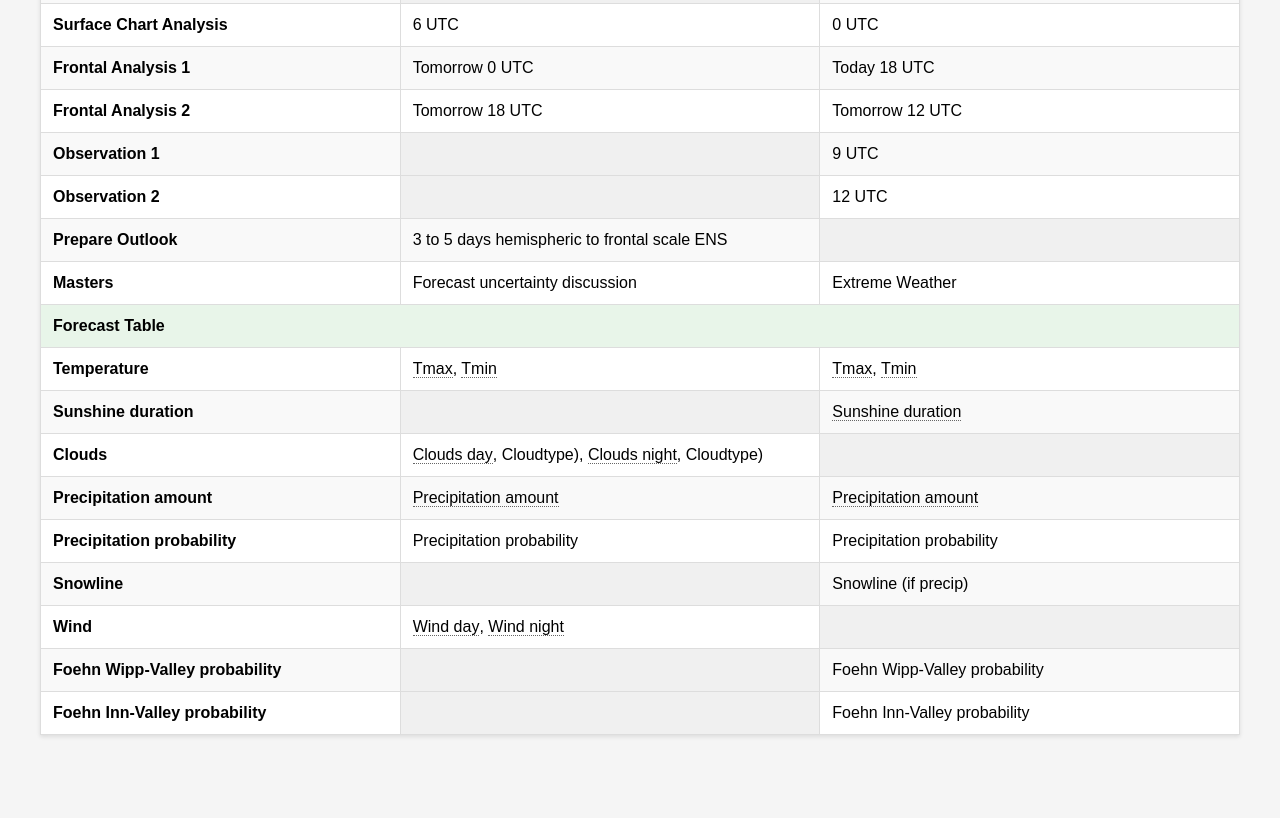
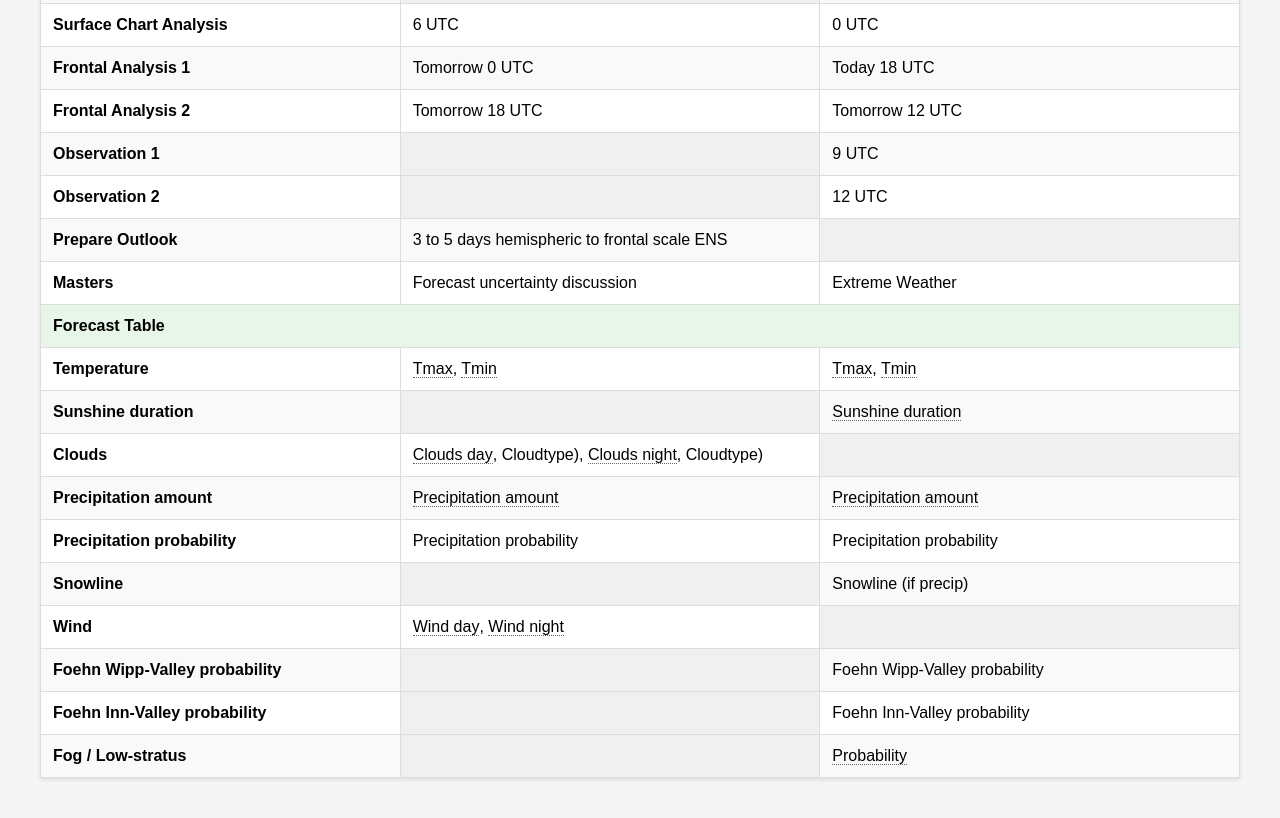
Before and after one commit to afriesinger/WBtasks, a plain HTML site: page index.html in a window 1280 px wide. Shown: the part 464-1282 px from the top of the page. Before the commit the page ends 1239 px from the top, so only its background shows below. Drawn offline with Linux system fonts and the light colour scheme.

Commit message:
Fix the missing low stratus

```diff
--- a/index.html
+++ b/index.html
@@ -200,7 +200,8 @@
                 "Snowline": { f1: "Snowline (if precip)", f2: "" },
                 "Wind": { f1: "", f2: "Wind day|6-18 UTC (Percentiles), Wind night|18-6 UTC (Percentiles)" },
                 "Foehn Wipp-Valley probability": { f1: "Foehn Wipp-Valley probability", f2: "" },
-                "Foehn Inn-Valley probability": { f1: "Foehn Inn-Valley probability", f2: "" }
+                "Foehn Inn-Valley probability": { f1: "Foehn Inn-Valley probability", f2: "" },
+                "Fog / Low-stratus": { f1: "Probability|Percent" , f2: "" }
             },
             TUESDAY: {
                 Location: { f1: "INNSBRUCK", f2: "2nd LOCATION" },
@@ -223,7 +224,8 @@
                 "Snowline": { f1: "Snowline (if precip)", f2: "" },
                 "Wind": { f1: "", f2: "Wind day|6-18 UTC (Percentiles), Wind night|18-6 UTC (Percentiles)" },
                 "Foehn Wipp-Valley probability": { f1: "Foehn Wipp-Valley probability", f2: "" },
-                "Foehn Inn-Valley probability": { f1: "Foehn Inn-Valley probability", f2: "" }
+                "Foehn Inn-Valley probability": { f1: "Foehn Inn-Valley probability", f2: "" },
+                "Fog / Low-stratus": { f1: "Probability|Percent" , f2: "" },
             },
             WEDNESDAY: {
                 Location: { f1: "2nd LOCATION", f2: "INNSBRUCK" },
@@ -246,7 +248,8 @@
                 "Snowline": { f1: "", f2: "Snowline (if precip)" },
                 "Wind": { f1: "Wind day|6-18 UTC (Percentiles), Wind night|18-6 UTC (Percentiles)", f2: "" },
                 "Foehn Wipp-Valley probability": { f1: "", f2: "Foehn Wipp-Valley probability" },
-                "Foehn Inn-Valley probability": { f1: "", f2: "Foehn Inn-Valley probability" }
+                "Foehn Inn-Valley probability": { f1: "", f2: "Foehn Inn-Valley probability" },
+                "Fog / Low-stratus": { f1: "" , f2: "Probability|Percent" }
             },
             THURSDAY: {
                 Location: { f1: "2nd LOCATION", f2: "INNSBRUCK" },
@@ -269,7 +272,8 @@
                 "Snowline": { f1: "", f2: "Snowline (if precip)" },
                 "Wind": { f1: "Wind day|6-18 UTC (Percentiles), Wind night|18-6 UTC (Percentiles)", f2: "" },
                 "Foehn Wipp-Valley probability": { f1: "", f2: "Foehn Wipp-Valley probability" },
-                "Foehn Inn-Valley probability": { f1: "", f2: "Foehn Inn-Valley probability" }
+                "Foehn Inn-Valley probability": { f1: "", f2: "Foehn Inn-Valley probability" },
+                "Fog / Low-stratus": { f1: "" , f2: "Probability|Percent" }
             }
         };
 
```
